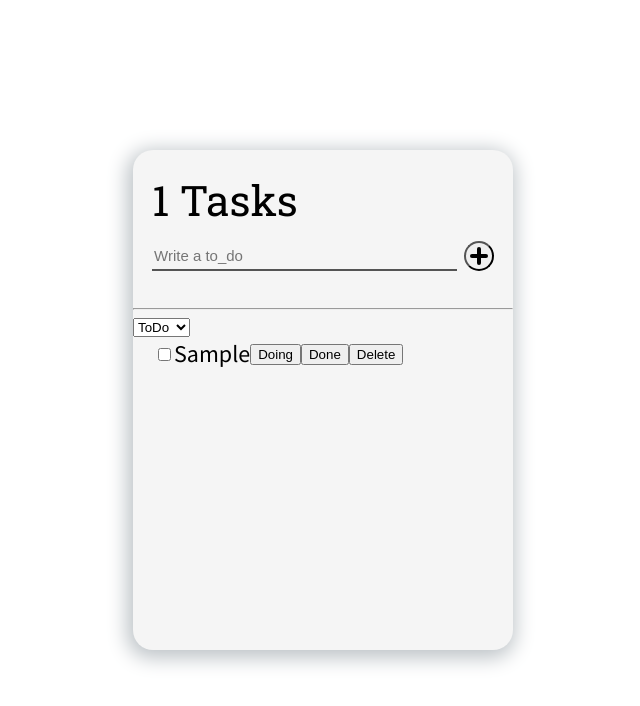
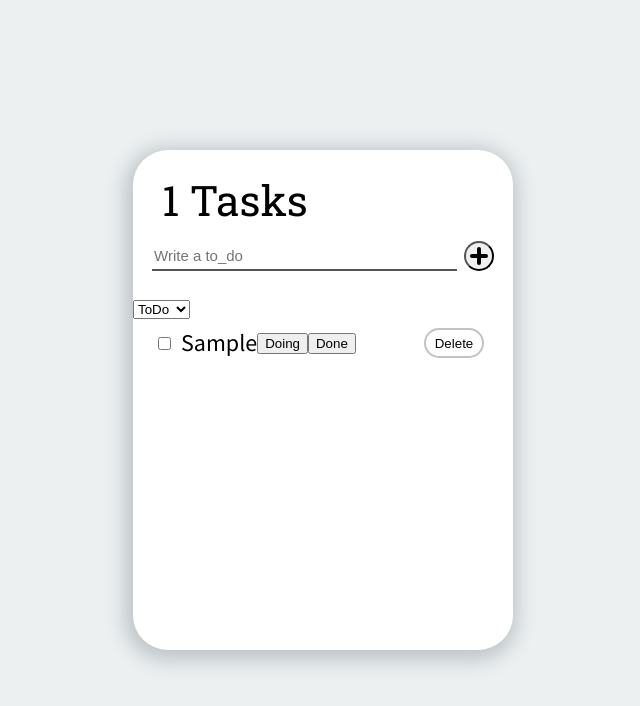
Before and after one commit to YuchanJung/todolist, a React (Create React App) app: page / in a window 1280 px wide. Both pictures are taken after typing "Sample" into the empty fields and a click on the button 796 px from the left and 256 px from the top of the page. Shown: the top 706 px of the page, without its empty margins (317-957 px from the left). Built offline with nearby package versions, Linux system fonts and the light colour scheme.

Commit message:
edit todo style

```diff
--- a/src/components/CreateToDo.tsx
+++ b/src/components/CreateToDo.tsx
@@ -31,7 +31,7 @@ const ToDoInput = styled.input`
   }
 `;
 
-const CreateBtn = styled.button`
+const CreateButton = styled.button`
   width: 30px;
   height: 30px;
   -webkit-border-radius: 15px;
@@ -93,7 +93,7 @@ function CreateToDo() {
             })}
             placeholder={`Write a ${category.toLowerCase()}`}
           />
-          <CreateBtn />
+          <CreateButton />
         </ToDoForm>
         <span>{errors.toDo?.message}</span>
       </InputContainer>
--- a/src/components/ToDo.tsx
+++ b/src/components/ToDo.tsx
@@ -4,20 +4,33 @@ import styled from "styled-components";
 import { Categories, IToDo, toDosState } from "../atom";
 
 const ToDoContainer = styled.div`
+  position: relative;
   display: flex;
   align-items: center;
   width: 90%;
+  height: 40px;
   font-size: 24px;
   padding: 5px 2px;
+  margin: 4px;
 `;
 
 const ToDoInput = styled.input`
+  margin-right: 10px;
   :checked + label {
-    color: #aeaeb1;
+    color: ${(props) => props.theme.cardShadowColor};
     text-decoration: line-through;
   }
 `;
 
+const DeleteButton = styled.button`
+  position: absolute;
+  right: 10px;
+  width: 60px;
+  height: 30px;
+  border-radius: 15px;
+  background-color: transparent;
+  border: 2px solid ${(props) => props.theme.cardShadowColor};
+`;
 
 function ToDo({ text, category, id, checked }: IToDo) {
   const [toDos, setToDos] = useRecoilState(toDosState);
@@ -76,9 +89,9 @@ function ToDo({ text, category, id, checked }: IToDo) {
           Done
         </button>
       )}
-      <button name="DELETE" onClick={onClick}>
+      <DeleteButton name="DELETE" onClick={onClick}>
         Delete
-      </button>
+      </DeleteButton>
     </ToDoContainer>
   );
 }
--- a/src/components/ToDoList.tsx
+++ b/src/components/ToDoList.tsx
@@ -8,9 +8,9 @@ import ToDo from "./ToDo";
 const Container = styled.div`
   width: 380px;
   height: 500px;
-  border-radius: 20px;
+  border-radius: 35px;
   background-color: ${(props) => props.theme.cardBgColor};
-  box-shadow: -2px 4px 20px 4px ${(props) => props.theme.cardShadowColor};
+  box-shadow: -2px 4px 20px 6px ${(props) => props.theme.cardShadowColor};
 `;
 
 const Header = styled.header`
@@ -25,7 +25,8 @@ const Title = styled.h1`
   width: 90%;
   font-family: 'Roboto Slab', serif;
   font-size: 42px;
-  margin: 15px 5px;
+  margin: 15px 0px;
+  padding: 0px 10px;
 `;
 
 const Body = styled.div`
@@ -44,7 +45,6 @@ function WholeList() {
         <Title>{toDos.length} Tasks</Title>
         <CreateToDo />
       </Header>
-      <hr />
       <SelectCategory />
       <Body>
         {toDos.map((toDo) => (
--- a/src/theme.ts
+++ b/src/theme.ts
@@ -9,9 +9,9 @@ export const darkTheme: DefaultTheme = {
 };
 
 export const lightTheme: DefaultTheme = {
-    bgColor: "white",
+    bgColor: "#ecf0f1",
     textColor: "black",
     accentColor: "#8c7ae6",
-    cardBgColor: "whitesmoke",
+    cardBgColor: "white",
     cardShadowColor: "#bdc3c7"
 };
```
